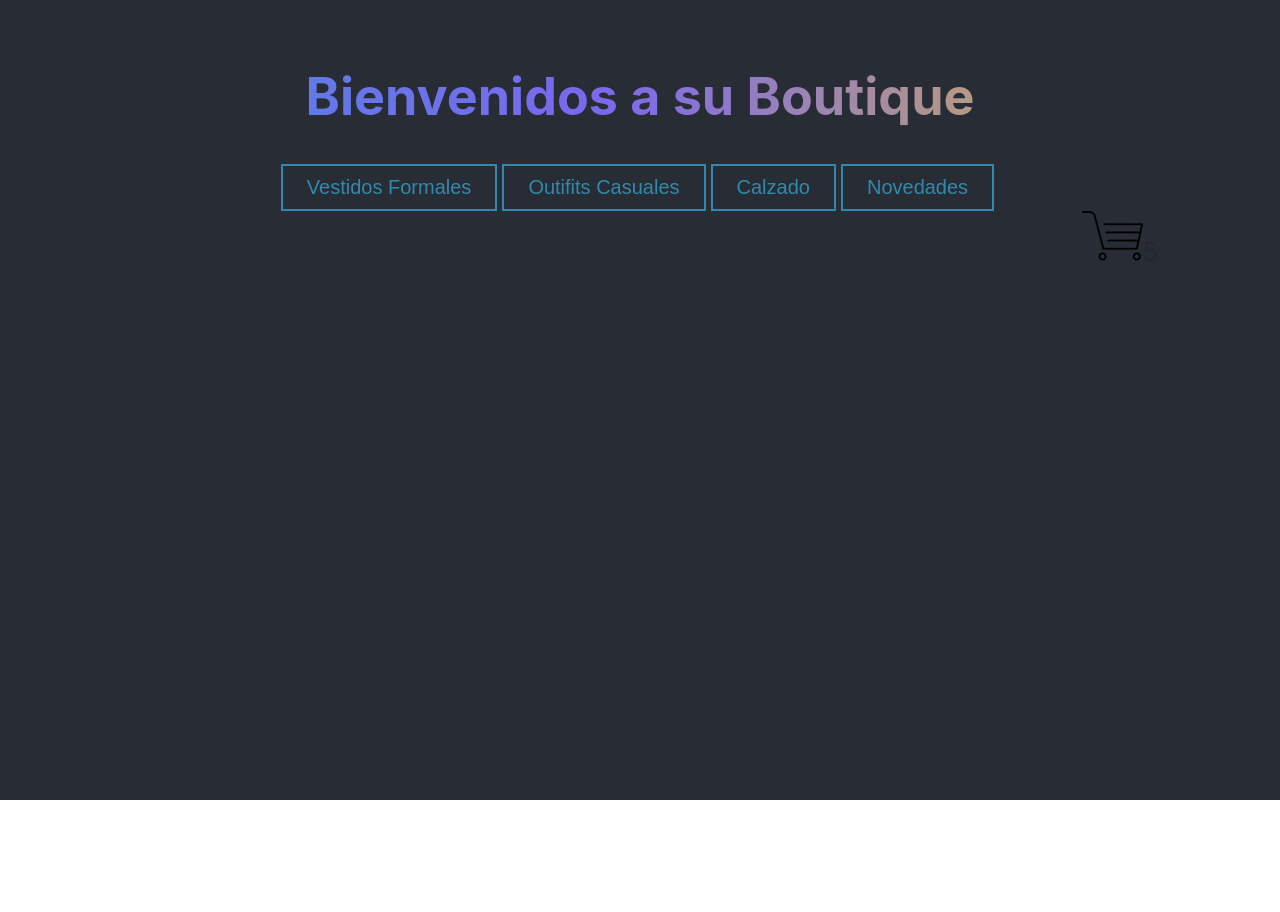
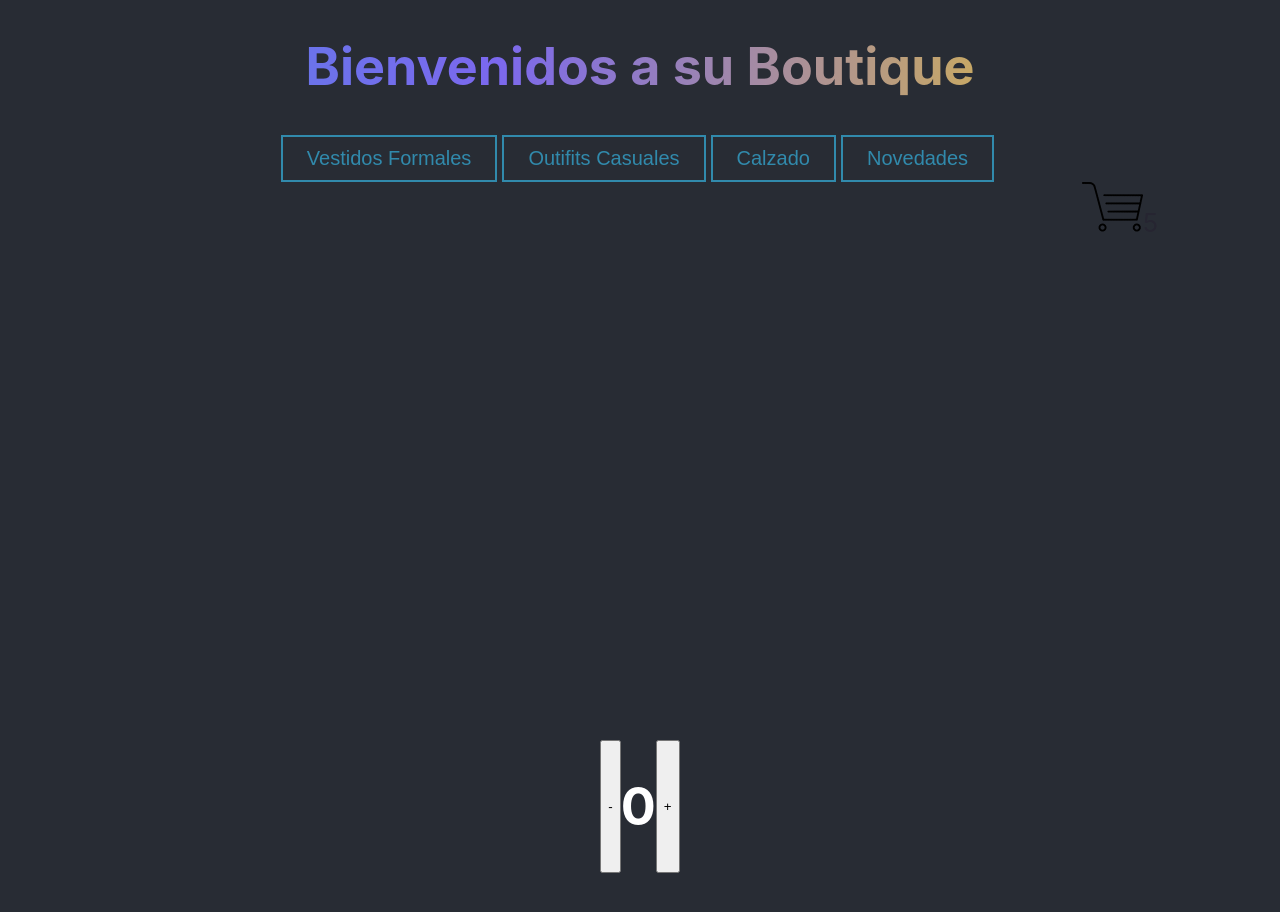
Before and after one commit to MilagrosRaices/PROYECTO-REACT-JS, a React (Create React App) app: page / in a window 1280 px wide. Shown: the top 912 px of the page. Before the commit the page ends 800 px from the top, so only its background shows below. Built offline with nearby package versions, Linux system fonts and the light colour scheme.

Commit message:
contador

```diff
--- a/src/App.js
+++ b/src/App.js
@@ -2,15 +2,19 @@
 import './App.css';
 import NavBar from './components/NavBar/NavBar';
 import ItemListContainer from './ItemListContainer/ItemListContainer';
+import ItemCount from './ItemCount/ItemCount';
 
 
 
 function App() {
+
   return (
     <div className="App">
       <header className="App-header">
         <ItemListContainer greeting="Bienvenidos a su Boutique"/>
         <NavBar />
+        <ItemCount />
+
       </header>
     </div>
   );
--- /dev/null
+++ b/src/ItemCount/ItemCount.css
@@ -0,0 +1,5 @@
+.count{
+    display: flex;
+    justify-content: center;
+    padding-bottom: 50vh;
+}
--- /dev/null
+++ b/src/ItemCount/ItemCount.js
@@ -0,0 +1,25 @@
+import { useState } from 'react'
+import './ItemCount.css'
+
+const ItemCount = () => {
+    const [count, setCount] = useState(0)
+
+    const decrement = () => {
+        setCount((count) => count - 1)
+
+    }
+
+    const increment = () => {
+        setCount(count + 1)
+    }
+
+    return(
+        <div className='count' style={{ display: 'flex'}}>
+            <button onClick={decrement}>-</button>
+            <h1>{count}</h1>
+            <button onClick={increment}>+</button>
+        </div>
+    )
+}
+
+export default ItemCount
```
